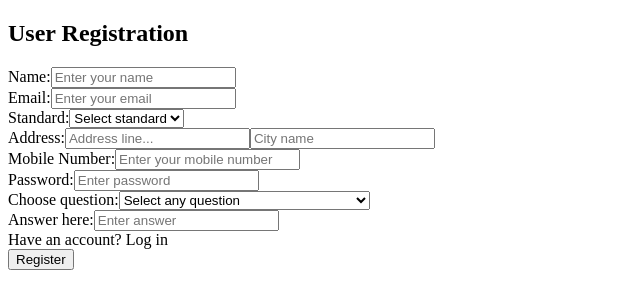
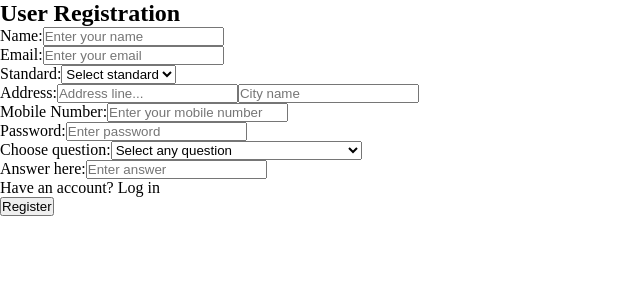
Before and after one commit to thenileshnishad/Project-Maths_Quiz_for_Kids, a React (Vite) app in the folder client/: page / in a window 1280 px wide. Shown: the top 308 px of the page, without its empty margins (0-640 px from the left). Built offline with nearby package versions, Linux system fonts and the light colour scheme.

Commit message:
style: Apply global styles using App.css

```diff
--- /dev/null
+++ b/client/src/App.css
@@ -0,0 +1,5 @@
+* {
+  margin: 0;
+  padding: 0;
+  box-sizing: border-box;
+}
--- a/client/src/App.jsx
+++ b/client/src/App.jsx
@@ -1,5 +1,6 @@
 import React from "react"
 import RegisterPage from "./pages/User/RegisterPage"
+import "./App.css"
 
 const App = () => {
   return (
```
